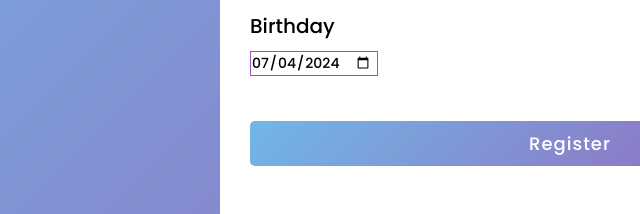
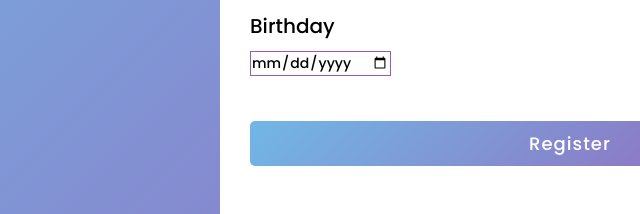
Before and after one commit to Aosaf098/Login-and-Registration, a plain HTML site: page index.html in a window 1280 px wide. Shown: the part 501-715 px from the top of the page, 70-710 px from the left. Drawn offline with Linux system fonts and the light colour scheme.

Commit message:
slight birthday change

```diff
--- a/index.html
+++ b/index.html
@@ -65,7 +65,7 @@
 
             <div class="birthday-details">
                 <span class="birthday-title">Birthday</span>
-                <input type="date" name="birthday" id="start" value="2024-07-04" min="1100-01-01" max="2024-12-31">
+                <input type="date" name="birthday">
             </div>
             <div class="button">
                 <input type="submit" value="Register">
--- a/style.css
+++ b/style.css
@@ -120,7 +120,7 @@ form .birthday-details .birthday-title{
 form .birthday-details input{
     display: flex;
     margin-top: 10px;
-    width: 20%;
+    width: 22%;
     border: 1px solid #9b59b6;
     font-size: 14px;
     font-weight: 500;
```
